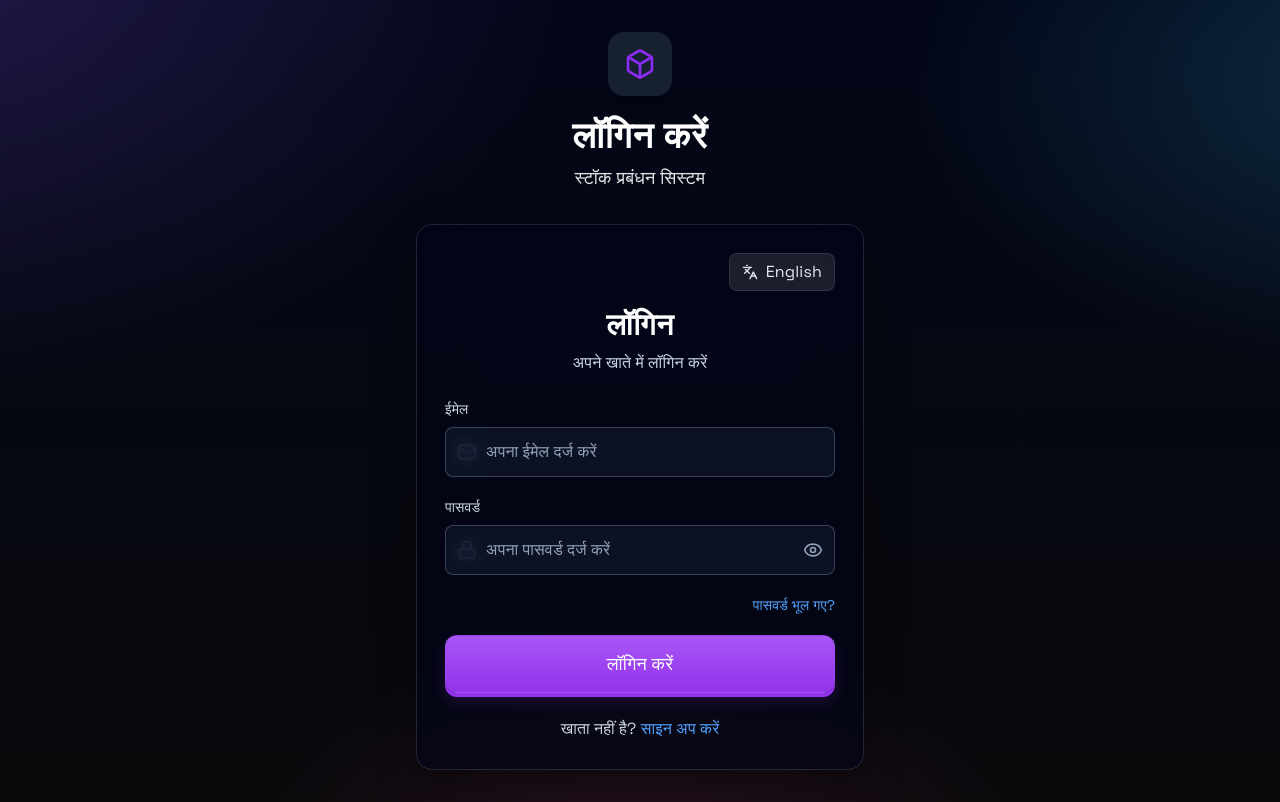
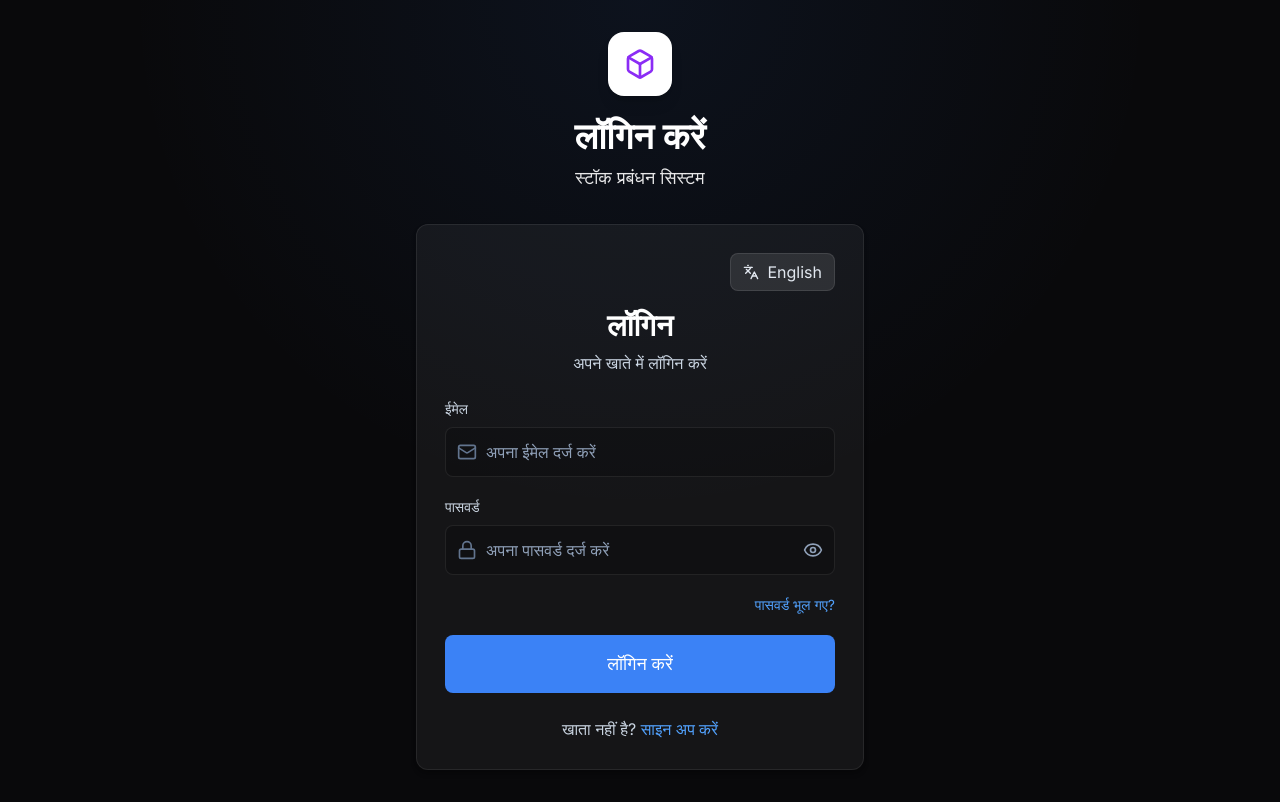
Before and after one commit to Sagar-Chouhan/INVTRACK, a React (Vite) app in the folder Frontend/: page /login in a window 1280 px wide. Built offline with nearby package versions, Linux system fonts and the light colour scheme; no server answers.

Commit message:
style: completely humanize UI with clean professional SaaS look

```diff
--- a/Frontend/src/index.css
+++ b/Frontend/src/index.css
@@ -1,380 +1,146 @@
-@import url('https://fonts.googleapis.com/css2?family=Space+Grotesk:wght@400;500;600;700&display=swap');
+@import url('https://fonts.googleapis.com/css2?family=Inter:wght@400;500;600;700&display=swap');
 @import "tailwindcss";
 
 :root {
-  --bg-deep: #060d1d;
-  --bg-mid: #0b1b32;
-  --panel: rgba(15, 23, 42, 0.72);
-  --panel-strong: rgba(15, 23, 42, 0.92);
-  --border-soft: rgba(148, 163, 184, 0.2);
-  --text-main: #eef4ff;
-  --text-muted: #9fb0c8;
-  --brand: #38bdf8;
-  --brand-2: #22d3ee;
+  --bg-base: #09090b; /* zinc-950 */
+  --panel-bg: rgba(255, 255, 255, 0.03);
+  --panel-border: rgba(255, 255, 255, 0.08);
+  --color-primary: 59 130 246; /* blue-500 */
+}
+
+[data-theme="purple"] {
+  --color-primary: 139 92 246; /* violet-500 */
+}
+
+[data-theme="emerald"] {
+  --color-primary: 16 185 129; /* emerald-500 */
+}
+
+[data-theme="rose"] {
+  --color-primary: 244 63 94; /* rose-500 */
 }
 
 * {
   box-sizing: border-box;
 }
 
-html,
-body,
-#root {
+html, body, #root {
   min-height: 100%;
 }
 
-:root, [data-theme="purple"] {
-  --color-primary-400: #c084fc;
-  --color-primary-500: #a855f7;
-  --color-primary-600: #9333ea;
-  --color-secondary-400: #f472b6;
-  --color-secondary-500: #ec4899;
-  --color-secondary-600: #db2777;
-  --bg-grad-1: rgba(168, 85, 247, 0.25);
-  --bg-grad-2: rgba(147, 51, 234, 0.2);
-  --bg-grad-3: rgba(192, 132, 252, 0.15);
-  --bg-base-start: #0f0728;
-  --bg-base-end: #060211;
+body {
+  font-family: 'Inter', 'Segoe UI', sans-serif;
+  background-color: var(--bg-base);
+  color: #f4f4f5; /* zinc-50 */
+  -webkit-font-smoothing: antialiased;
 }
 
-[data-theme="emerald"] {
-  --color-primary-400: #34d399;
-  --color-primary-500: #10b981;
-  --color-primary-600: #059669;
-  --color-secondary-400: #60a5fa;
-  --color-secondary-500: #3b82f6;
-  --color-secondary-600: #2563eb;
-  --bg-grad-1: rgba(16, 185, 129, 0.25);
-  --bg-grad-2: rgba(5, 150, 105, 0.2);
-  --bg-grad-3: rgba(52, 211, 153, 0.15);
-  --bg-base-start: #022c22;
-  --bg-base-end: #020617;
-}
-
-[data-theme="rose"] {
-  --color-primary-400: #fb7185;
-  --color-primary-500: #f43f5e;
-  --color-primary-600: #e11d48;
-  --color-secondary-400: #fb923c;
-  --color-secondary-500: #f97316;
-  --color-secondary-600: #ea580c;
-  --bg-grad-1: rgba(244, 63, 94, 0.25);
-  --bg-grad-2: rgba(225, 29, 72, 0.2);
-  --bg-grad-3: rgba(251, 113, 133, 0.15);
-  --bg-base-start: #2e0615;
-  --bg-base-end: #020617;
-}
-
-body {
-  font-family: 'Space Grotesk', 'Segoe UI', 'Tahoma', sans-serif;
-  background:
-    radial-gradient(1200px 800px at -10% -10%, var(--bg-grad-1), transparent 60%),
-    radial-gradient(1000px 600px at 110% 10%, var(--bg-grad-2), transparent 50%),
-    radial-gradient(800px 500px at 50% 110%, var(--bg-grad-3), transparent 50%),
-    linear-gradient(180deg, var(--bg-base-start) 0%, var(--bg-base-end) 100%);
-  color: var(--text-main);
-  letter-spacing: 0.01em;
-  background-attachment: fixed;
-}
-
-:root[data-theme='light'] body {
-  background:
-    radial-gradient(900px 500px at -12% -8%, rgba(14, 165, 233, 0.1), transparent 58%),
-    radial-gradient(760px 420px at 112% 4%, rgba(59, 130, 246, 0.08), transparent 60%),
-    linear-gradient(180deg, #eff6ff 0%, #f8fafc 55%, #e2e8f0 100%);
-  color: #0f172a;
-}
-
-:root[data-theme='light'] .bg-slate-950,
-:root[data-theme='light'] .bg-slate-900,
-:root[data-theme='light'] .bg-slate-900\/50,
-:root[data-theme='light'] .bg-slate-900\/70,
-:root[data-theme='light'] .bg-slate-900\/80,
-:root[data-theme='light'] .bg-slate-800,
-:root[data-theme='light'] .bg-slate-800\/50 {
-  background-color: rgba(248, 250, 252, 0.94) !important;
-}
-
-:root[data-theme='light'] .border-slate-800,
-:root[data-theme='light'] .border-slate-700 {
-  border-color: rgba(148, 163, 184, 0.45) !important;
-}
-
-:root[data-theme='light'] .text-white {
-  color: #0f172a !important;
-}
-
-:root[data-theme='light'] .text-slate-400,
-:root[data-theme='light'] .text-slate-500 {
-  color: #475569 !important;
-}
-
-:root[data-theme='light'] .text-slate-300 {
-  color: #334155 !important;
-}
-
-h1,
-h2,
-h3,
-h4 {
-  letter-spacing: 0.02em;
-}
-
+/* Animations */
 @keyframes fadeSlideUp {
-  from {
-    opacity: 0;
-    transform: translateY(12px);
-  }
-  to {
-    opacity: 1;
-    transform: translateY(0);
-  }
-}
-
-@keyframes softPulse {
-  0% {
-    box-shadow: 0 0 0 0 rgba(56, 189, 248, 0.22);
-  }
-  70% {
-    box-shadow: 0 0 0 12px rgba(56, 189, 248, 0);
-  }
-  100% {
-    box-shadow: 0 0 0 0 rgba(56, 189, 248, 0);
-  }
+  from { opacity: 0; transform: translateY(12px); }
+  to { opacity: 1; transform: translateY(0); }
 }
 
 @keyframes skeletonShimmer {
-  0% {
-    background-position: 200% 0;
-  }
-  100% {
-    background-position: -200% 0;
-  }
+  0% { background-position: 200% 0; }
+  100% { background-position: -200% 0; }
 }
 
 .skeleton-shimmer {
-  background: linear-gradient(90deg, rgba(51, 65, 85, 0.45) 25%, rgba(100, 116, 139, 0.5) 50%, rgba(51, 65, 85, 0.45) 75%);
+  background: linear-gradient(90deg, rgba(255,255,255, 0.03) 25%, rgba(255,255,255, 0.08) 50%, rgba(255,255,255, 0.03) 75%);
   background-size: 200% 100%;
-  animation: skeletonShimmer 1.2s ease-in-out infinite;
+  animation: skeletonShimmer 1.5s ease-in-out infinite;
 }
 
-.app-root {
-  animation: fadeSlideUp 0.45s ease-out;
+.app-root, .page-shell > * {
+  animation: fadeSlideUp 0.3s ease-out;
 }
 
-.page-shell {
-  position: relative;
-  isolation: isolate;
-}
-
-.page-shell::before {
-  content: '';
-  position: absolute;
-  inset: 0;
-  z-index: -1;
-  pointer-events: none;
-  background:
-    radial-gradient(560px 260px at 0% 0%, rgba(56, 189, 248, 0.09), transparent 65%),
-    radial-gradient(460px 220px at 100% 0%, rgba(34, 211, 238, 0.07), transparent 68%);
-}
-
-main.page-shell > * {
-  animation: fadeSlideUp 0.45s ease-out;
-}
-
-input,
-select,
-textarea {
-  transition: border-color 0.2s ease, box-shadow 0.2s ease, transform 0.2s ease;
-}
-
-input:focus,
-select:focus,
-textarea:focus {
-  box-shadow: 0 0 0 3px rgba(56, 189, 248, 0.18);
-}
-
-button,
-a {
-  transition: transform 0.2s ease, box-shadow 0.2s ease, opacity 0.2s ease;
-}
-
-button:hover:not(:disabled) {
-  transform: translateY(-1px);
+/* Base Inputs & Buttons */
+input, select, textarea, button, a {
+  transition: all 0.2s ease;
 }
 
 button:active:not(:disabled) {
-  transform: translateY(0);
+  transform: scale(0.98);
 }
 
-/* New Glassmorphism and 3D Utilities */
-.glass-panel {
-  background: rgba(15, 23, 42, 0.4);
-  backdrop-filter: blur(16px);
-  -webkit-backdrop-filter: blur(16px);
-  border: 1px solid rgba(255, 255, 255, 0.08);
-  box-shadow: 0 8px 32px 0 rgba(0, 0, 0, 0.3);
+/* Clean Panels */
+.glass-panel, .glass-card, .glass-panel-heavy {
+  background: var(--panel-bg);
+  border: 1px solid var(--panel-border);
+  border-radius: 0.75rem;
+  box-shadow: 0 4px 6px -1px rgba(0, 0, 0, 0.2), 0 2px 4px -1px rgba(0, 0, 0, 0.1);
 }
 
 .glass-panel-heavy {
-  background: rgba(2, 6, 23, 0.65);
-  backdrop-filter: blur(24px);
-  -webkit-backdrop-filter: blur(24px);
-  border: 1px solid rgba(255, 255, 255, 0.12);
-  box-shadow: 0 12px 40px 0 rgba(0, 0, 0, 0.4);
+  background: rgba(255, 255, 255, 0.05);
+}
+
+/* Auth specific */
+.theme-auth-dark {
+  background-color: var(--bg-base);
+  background-image: radial-gradient(circle at 50% 0%, rgba(59, 130, 246, 0.08) 0%, transparent 50%);
 }
 
 .input-glass {
-  background: rgba(15, 23, 42, 0.5) !important;
-  backdrop-filter: blur(8px);
-  border: 1px solid rgba(148, 163, 184, 0.2) !important;
-  color: #f8fafc !important;
-  transition: all 0.2s ease;
+  background: rgba(0, 0, 0, 0.2);
+  border: 1px solid var(--panel-border);
+  color: #f4f4f5;
 }
 
 .input-glass:focus {
-  background: rgba(30, 41, 59, 0.7) !important;
-  border-color: rgba(56, 189, 248, 0.5) !important;
-  box-shadow: 0 0 0 3px rgba(56, 189, 248, 0.2), inset 0 2px 4px rgba(0, 0, 0, 0.2) !important;
+  border-color: rgb(var(--color-primary));
+  background: rgba(0, 0, 0, 0.4);
+  box-shadow: 0 0 0 1px rgb(var(--color-primary));
+  outline: none;
 }
 
-/* 3D Button Utilities */
-.btn-3d {
-  position: relative;
-  transition: all 0.15s ease-out;
-  transform: translateY(0);
-}
-
-.btn-3d:active:not(:disabled) {
-  transform: translateY(4px);
-  box-shadow: none !important;
-}
-
-.btn-3d:disabled {
-  opacity: 0.6;
-  cursor: not-allowed;
-  transform: translateY(4px);
-  box-shadow: none !important;
-}
-
+/* Clean Buttons (replacing old 3D styles) */
 .btn-3d-blue {
-  background: linear-gradient(180deg, var(--color-primary-500) 0%, var(--color-primary-600) 100%);
-  box-shadow: 0 4px 0 0 var(--color-primary-600), 0 8px 16px var(--bg-grad-2);
-  border: 1px solid var(--bg-grad-1);
+  background-color: rgb(var(--color-primary));
   color: white;
+  border-radius: 0.5rem;
+  font-weight: 500;
+  border: 1px solid transparent;
 }
 .btn-3d-blue:hover:not(:disabled) {
-  background: linear-gradient(180deg, var(--color-primary-400) 0%, var(--color-primary-500) 100%);
-  transform: translateY(-2px);
-  box-shadow: 0 6px 0 0 var(--color-primary-600), 0 12px 24px var(--bg-grad-1);
+  background-color: rgb(var(--color-primary) / 0.85);
 }
 .btn-3d-blue:active:not(:disabled) {
-  transform: translateY(4px);
-  box-shadow: 0 0 0 0 var(--color-primary-600), 0 4px 8px var(--bg-grad-3);
+  transform: scale(0.98);
+}
+.btn-3d-blue:disabled {
+  opacity: 0.5;
+  cursor: not-allowed;
 }
 
 .btn-3d-green {
-  background: linear-gradient(180deg, #22c55e 0%, #16a34a 100%);
-  box-shadow: 0 4px 0 0 #15803d, 0 8px 16px rgba(22, 163, 74, 0.3);
-  border: 1px solid rgba(74, 222, 128, 0.5);
+  background-color: #059669;
   color: white;
+  border-radius: 0.5rem;
 }
 .btn-3d-green:hover:not(:disabled) {
-  background: linear-gradient(180deg, #4ade80 0%, #22c55e 100%);
+  background-color: #10b981;
+}
+
+.btn-3d-slate {
+  background-color: #27272a;
+  border: 1px solid #3f3f46;
+  color: #f4f4f5;
+  border-radius: 0.5rem;
+}
+.btn-3d-slate:hover:not(:disabled) {
+  background-color: #3f3f46;
 }
 
 .btn-3d-red {
-  background: linear-gradient(180deg, #ef4444 0%, #dc2626 100%);
-  box-shadow: 0 4px 0 0 #b91c1c, 0 8px 16px rgba(220, 38, 38, 0.3);
-  border: 1px solid rgba(248, 113, 113, 0.5);
+  background-color: #e11d48;
   color: white;
+  border-radius: 0.5rem;
 }
 .btn-3d-red:hover:not(:disabled) {
-  background: linear-gradient(180deg, #f87171 0%, #ef4444 100%);
-}
-
-.btn-3d-orange {
-  background: linear-gradient(180deg, #f97316 0%, #ea580c 100%);
-  box-shadow: 0 4px 0 0 #c2410c, 0 8px 16px rgba(234, 88, 12, 0.3);
-  border: 1px solid rgba(251, 146, 60, 0.5);
-  color: white;
-}
-.btn-3d-orange:hover:not(:disabled) {
-  background: linear-gradient(180deg, #fb923c 0%, #f97316 100%);
-}
-
-.btn-3d-slate {
-  background: linear-gradient(180deg, #475569 0%, #334155 100%);
-  box-shadow: 0 4px 0 0 #1e293b, 0 8px 16px rgba(51, 65, 85, 0.3);
-  border: 1px solid rgba(148, 163, 184, 0.5);
-  color: white;
-}
-.btn-3d-slate:hover:not(:disabled) {
-  background: linear-gradient(180deg, #64748b 0%, #475569 100%);
-}
-
-.glass-card {
-  background: rgba(15, 23, 42, 0.4);
-  border: 1px solid rgba(255, 255, 255, 0.08);
-  -webkit-backdrop-filter: blur(12px);
-  backdrop-filter: blur(12px);
-}
-
-.attention-pulse {
-  animation: softPulse 2.1s infinite;
-}
-
-.theme-auth-dark {
-  background:
-    radial-gradient(1200px 800px at -10% -10%, rgba(139, 92, 246, 0.25), transparent 60%),
-    radial-gradient(1000px 600px at 110% 10%, rgba(56, 189, 248, 0.2), transparent 50%),
-    radial-gradient(800px 500px at 50% 110%, rgba(236, 72, 153, 0.15), transparent 50%),
-    linear-gradient(180deg, #020617 0%, #09090b 100%) !important;
-  background-attachment: fixed !important;
-}
-
-.theme-auth-dark .bg-white {
-  background: rgba(15, 23, 42, 0.9) !important;
-}
-
-.theme-auth-dark .border-white\/50,
-.theme-auth-dark .border-slate-200,
-.theme-auth-dark .border-slate-300 {
-  border-color: rgba(148, 163, 184, 0.24) !important;
-}
-
-.theme-auth-dark .text-slate-900 {
-  color: #f8fafc !important;
-}
-
-.theme-auth-dark .text-slate-600,
-.theme-auth-dark .text-slate-500,
-.theme-auth-dark .text-slate-400 {
-  color: #94a3b8 !important;
-}
-
-.theme-auth-dark .bg-slate-50,
-.theme-auth-dark .bg-slate-100,
-.theme-auth-dark .bg-white {
-  background-color: rgba(30, 41, 59, 0.76) !important;
-}
-
-.theme-auth-dark input,
-.theme-auth-dark select,
-.theme-auth-dark textarea {
-  background: rgba(15, 23, 42, 0.74) !important;
-  border-color: rgba(148, 163, 184, 0.34) !important;
-  color: #f8fafc !important;
-}
-
-.theme-auth-dark input::placeholder,
-.theme-auth-dark textarea::placeholder {
-  color: #94a3b8 !important;
-}
-
-.theme-auth-dark .text-fuchsia-600,
-.theme-auth-dark .hover\:text-fuchsia-500:hover {
-  color: #60a5fa !important;
+  background-color: #f43f5e;
 }
 
 /* Custom scrollbar */
@@ -382,16 +148,13 @@ button:active:not(:disabled) {
   width: 8px;
   height: 8px;
 }
-
 ::-webkit-scrollbar-track {
-  background: #1e293b;
+  background: #09090b;
 }
-
 ::-webkit-scrollbar-thumb {
-  background: #475569;
+  background: #27272a;
   border-radius: 4px;
 }
-
 ::-webkit-scrollbar-thumb:hover {
-  background: #64748b;
+  background: #3f3f46;
 }
--- a/Frontend/src/pages/Dashboard.jsx
+++ b/Frontend/src/pages/Dashboard.jsx
@@ -176,7 +176,7 @@ export default function Dashboard() {
         <div className="h-16 flex items-center justify-between px-4 border-b border-white/10">
           {sidebarOpen ? (
             <div className="flex items-center gap-2">
-              <div className="w-10 h-10 bg-blue-600 rounded-lg flex items-center justify-center">
+              <div className="w-10 h-10 bg-primary rounded-lg flex items-center justify-center">
                 <Shield className="h-6 w-6 text-white" />
               </div>
               <div>
@@ -216,8 +216,8 @@ export default function Dashboard() {
               className={({ isActive }) =>
                 `flex items-center gap-3 px-3 py-3 rounded-lg transition-all text-sm font-semibold ${
                   isActive
-                    ? 'bg-blue-600/80 text-white shadow-[0_0_15px_var(--color-primary-500)] border border-white/10'
-                    : 'text-slate-300 hover:text-white hover:bg-white/10'
+                    ? 'bg-primary/10 text-primary border border-primary/20'
+                    : 'text-slate-400 hover:text-slate-200 hover:bg-white/5'
                 } ${sidebarOpen ? '' : 'justify-center'}`
               }
               onClick={() => setMobileMenuOpen(false)}
```
Also changed, not shown: Frontend/tailwind.config.js (+2 -11 lines).
